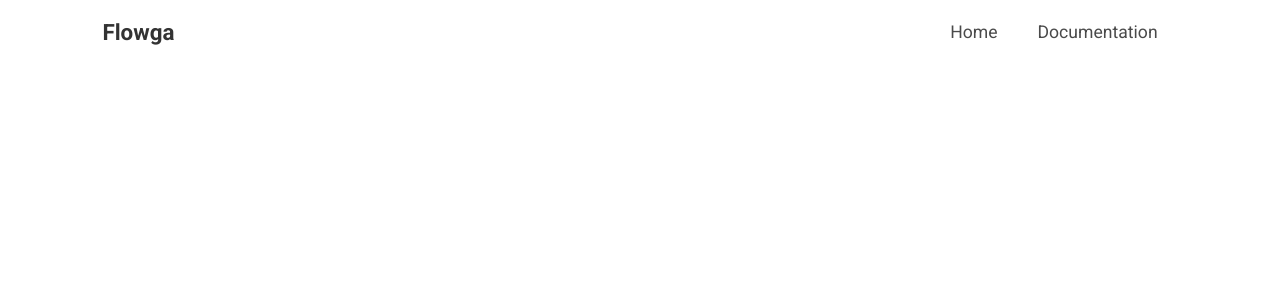
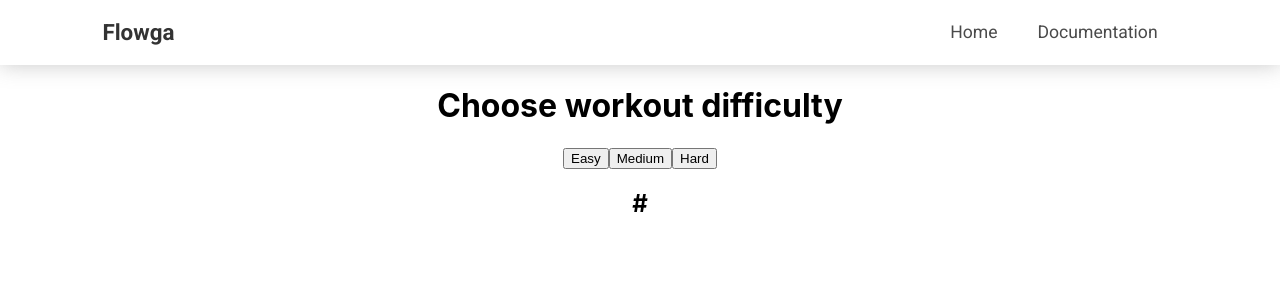
Before and after one commit to wilpola/product-development-2022, a React (Create React App) app in the folder web-flowga/: page /workout in a window 1280 px wide. Shown: the top 300 px of the page. Built offline with nearby package versions, Linux system fonts and the light colour scheme.

Commit message:
add workout view

```diff
--- a/web-flowga/package.json
+++ b/web-flowga/package.json
@@ -9,6 +9,7 @@
     "chart.js": "^3.7.1",
     "node-sass": "^7.0.1",
     "react": "^18.0.0",
+    "react-chartjs-2": "^4.1.0",
     "react-dom": "^18.0.0",
     "react-id-generator": "^3.0.2",
     "react-router-dom": "^6.3.0",
--- a/web-flowga/src/App.js
+++ b/web-flowga/src/App.js
@@ -1,6 +1,6 @@
 import React from "react";
 import { BrowserRouter as Router, Routes, Route } from "react-router-dom";
-import { Navigation, Home, FlowgaApp } from "./components";
+import { Navigation, Home, FlowgaApp, Workout } from "./components";
 
 import "./App.scss";
 
@@ -12,6 +12,7 @@ function App() {
         <Routes>
           <Route exact path='/' element={<Home />} />
           <Route path='/flowga-app' element={<FlowgaApp />} />
+          <Route path='/workout' element={<Workout />} />
         </Routes>
       </div>
     </Router>
--- a/web-flowga/src/components/flowga-app/flowga-app.scss
+++ b/web-flowga/src/components/flowga-app/flowga-app.scss
@@ -70,6 +70,7 @@
       width: calc(100% - 80px);
       display: grid;
       grid-template-columns: 1fr 1fr minmax(150px, 400px);
+      grid-template-rows: 40px 180px 1fr 1fr;
       grid-template-areas:
         "greeting greeting activity"
         "today today activity"
@@ -79,6 +80,14 @@
         margin: 0;
         padding: 0;
       }
+      .activity-container::-webkit-scrollbar {
+          width: 10px;
+        }
+        .activity-container::-webkit-scrollbar-thumb {
+            margin: 10px 0;
+            background-color: #333;
+            border-radius: 100px;;
+        }
       .activity-container {
         position: relative;
         width: calc(100% - 40px);
@@ -88,6 +97,8 @@
         border-radius: 12px;
         padding: 20px;
         color: white;
+        overflow-y: scroll;
+        scroll-behavior: smooth;
 
         .act-card {
           // height: 70px;
@@ -126,4 +137,20 @@
       }
     }
   }
+  .today-container {
+      grid-area: today;
+      max-height: 150px;
+      background:rgb(184, 223, 184);
+      margin-right: 40px;
+      padding: 20px;
+      border-radius: 12px;
+
+      h2 {
+          margin: 10px;
+          padding: 0;
+      }
+  }
+  #myChart {
+    //   grid-area: stats;
+  }
 }
--- a/web-flowga/src/components/flowga-app/index.js
+++ b/web-flowga/src/components/flowga-app/index.js
@@ -1,10 +1,12 @@
 import React, { useState, useEffect } from "react";
 import nextId from "react-id-generator";
+import { Bar } from 'react-chartjs-2';
 
 import Confirm from "../Confirm";
 
 // import styles
 import "./flowga-app.scss";
+import TodayView from "./todayView";
 
 const FlowgaApp = () => {
   const [username, setUsername] = useState("");
@@ -39,6 +41,14 @@ const FlowgaApp = () => {
       state = true;
     }
   }, [state]);
+
+  // const [zdata, setData] = useState({
+  //   labels: [],
+  //   datasets: [{
+  //     label: "Lil Something something",
+  //     data: JSON.parse(localStorage.getItem("flowga-app")).workouts.map((workout) => workout.title)
+  //   }]
+  // })
 
   const handleSubmit = (e) => {
     e.preventDefault();
@@ -98,12 +108,10 @@ const FlowgaApp = () => {
     let greeting = "";
     // console.log(time.toLocaleString("default", { dayPeriod: "narrow" }));
 
-    if (
-      time.toLocaleString("default", { dayPeriod: "narrow" }) === "at night"
-    ) {
+    if (time.toLocaleString("en-us", { dayPeriod: "narrow" }) === "at night") {
       greeting = "Hello, ";
     } else if (
-      time.toLocaleString("default", { dayPeriod: "narrow" }) ===
+      time.toLocaleString("en-us", { dayPeriod: "narrow" }) ===
       "in the afternoon"
     ) {
       greeting = "Good afternoon, ";
@@ -141,7 +149,7 @@ const FlowgaApp = () => {
       d.workouts.unshift(w);
 
       updateWorkouts((prevState) => [w, ...prevState]);
-      let newEntry = data.workouts.unshift(w);
+      // let newEntry = data.workouts.unshift(w);
 
       localStorage.setItem("flowga-app", JSON.stringify(data));
     };
@@ -152,22 +160,29 @@ const FlowgaApp = () => {
       console.log(t.toLocaleDateString("default", { dateStyle: "short" }));
       return t.toLocaleDateString("default", { dateStyle: "short" });
     };
+
+
+    // const myChart = new Chart(ctx, {
+    //   type: "bar",
+    //   data: {
+    //     labels: ["Red", "Blue", "Yellow", "Green", "Purple", "Orange"],
+    //     datasets: [
+    //       {
+    //         label: "# of Votes",
+    //         data: [12, 19, 3, 5, 2, 3],
+    //       },
+    //     ],
+    //   },
+    // });
+
+
     return (
       <div className='flowga-app-container'>
-        {/* <button
-          onClick={() =>
-            {
-              let x = document.getElementsByClassName('confirm-outer').item(0).classList;
-              x.add("vis");
-              console.log(x)
-            }
-          }
-        >
-          SURPRISE
-        </button> */}
 
         <div id='app-content'>
           <h2 className='greeting'> {greeting + cap(username)} </h2>
+          <TodayView />
+          {/* <Bar id="myChart"  data={[12, 19, 3, 5, 2, 3]}/> */}
           <div className='activity-container'>
             <h3 className='recent-activity'> Recent activity</h3>
             <button onClick={() => addworkout()}> click me</button> <br />
@@ -186,8 +201,8 @@ const FlowgaApp = () => {
                   };
                   const confirmation = () => {
                     let x = document
-                    .getElementsByClassName("confirm-outer")
-                    .item(0).classList;
+                      .getElementsByClassName("confirm-outer")
+                      .item(0).classList;
                     x.add("vis");
 
                     if (confirm === true) {
--- /dev/null
+++ b/web-flowga/src/components/flowga-app/todayView.js
@@ -0,0 +1,10 @@
+import { Link } from 'react-router-dom';
+const TodayView = () => {
+    return (
+        <div className='today-container'>
+            <h2>Today</h2>
+            <Link to='/workout'> Start workout</Link>
+        </div>
+    )
+}
+export default TodayView;
--- a/web-flowga/src/components/index.js
+++ b/web-flowga/src/components/index.js
@@ -2,5 +2,6 @@ import Navigation from './Navigation';
 import Home from './Home';
 import FlowgaApp from './flowga-app';
 import Confirm from './Confirm';
+import Workout from './workoutView/workouts';
 
-export { Navigation, Home, FlowgaApp, Confirm };
+export { Navigation, Home, FlowgaApp, Confirm, Workout };
--- /dev/null
+++ b/web-flowga/src/components/workoutView/chooseDifficulty.js
@@ -0,0 +1,21 @@
+import React from 'react';
+
+
+const ChooseDifficulty = (difficulty) => {
+
+    const handleClick =(e) =>{
+        e.preventDefault();
+        difficulty = e.target.innerHTML;
+        console.log(e.target.innerHTML)
+    }
+
+    return (
+        <div className="difficultySeelctor-container">
+            <h1> Choose workout difficulty</h1>
+            <button onClick={(e) => handleClick(e)}>Easy</button>
+            <button onClick={(e) => handleClick(e)}>Medium</button>
+            <button onClick={(e) => handleClick(e)}>Hard</button>
+        </div>
+    )
+}
+export default ChooseDifficulty;
--- /dev/null
+++ b/web-flowga/src/components/workoutView/mainCard.js
@@ -0,0 +1,19 @@
+import { useEffect, useState } from "react"
+
+
+const MainCard = (id, image, name, title, content="", info="") => {
+    const [data, setData] = useState({})
+
+    useEffect(() => {
+        setData({
+            id: id,
+            name: name
+        })
+    }, [])
+    return (
+        <div id="mainCard-container">
+            <h2>#{data.name}</h2>
+        </div>
+    )
+}
+export default MainCard;
--- /dev/null
+++ b/web-flowga/src/components/workoutView/workouts.js
@@ -0,0 +1,16 @@
+import React, {useState, useEffect } from 'react';
+import ChooseDifficulty from './chooseDifficulty';
+import MainCard from './mainCard';
+
+const Workout = () => {
+    const [difficulty, setDifficulty ] = useState();
+
+    return (
+        <div className='workout-container'>
+            <ChooseDifficulty difficulty={difficulty} />
+            {difficulty}
+            <MainCard id='1' name="asana"/>
+        </div>
+    )
+}
+export default Workout;
```
Also changed, not shown: 1 other file (tests, documents, lock files or other folders).
